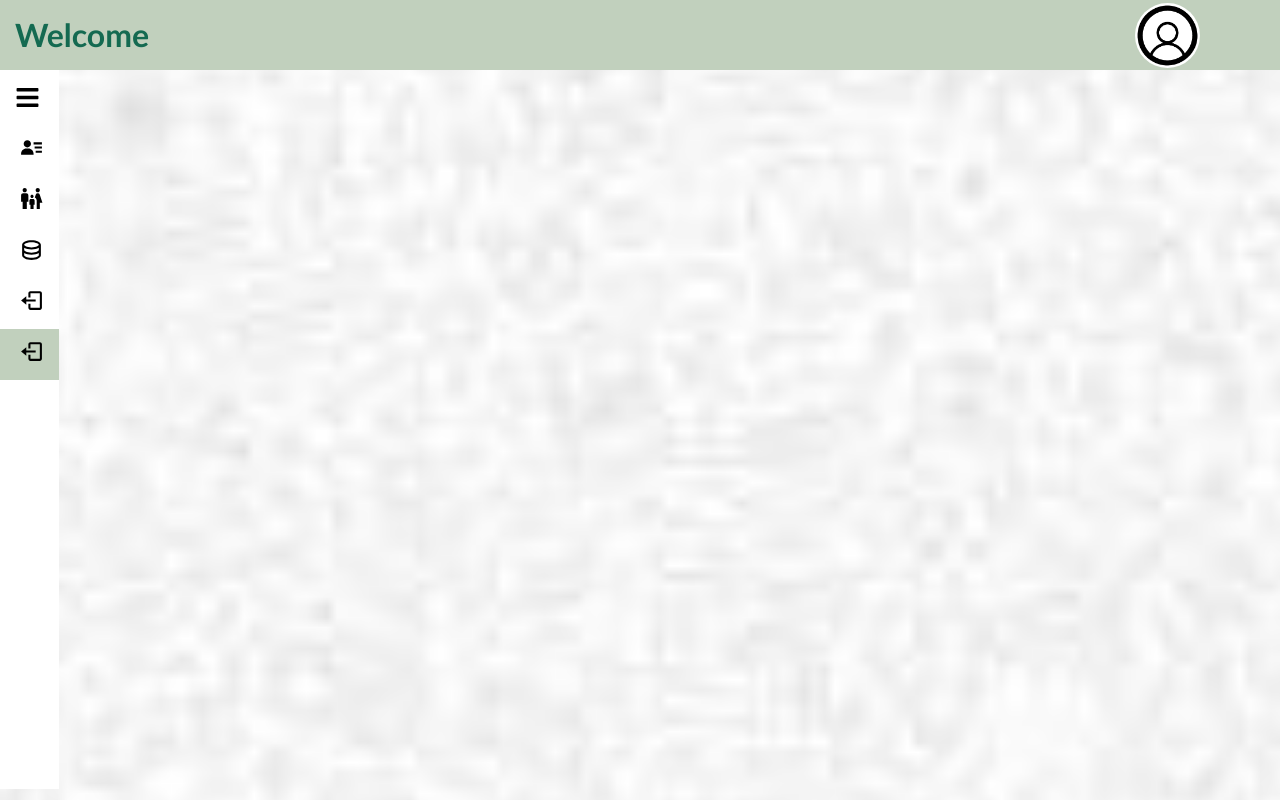
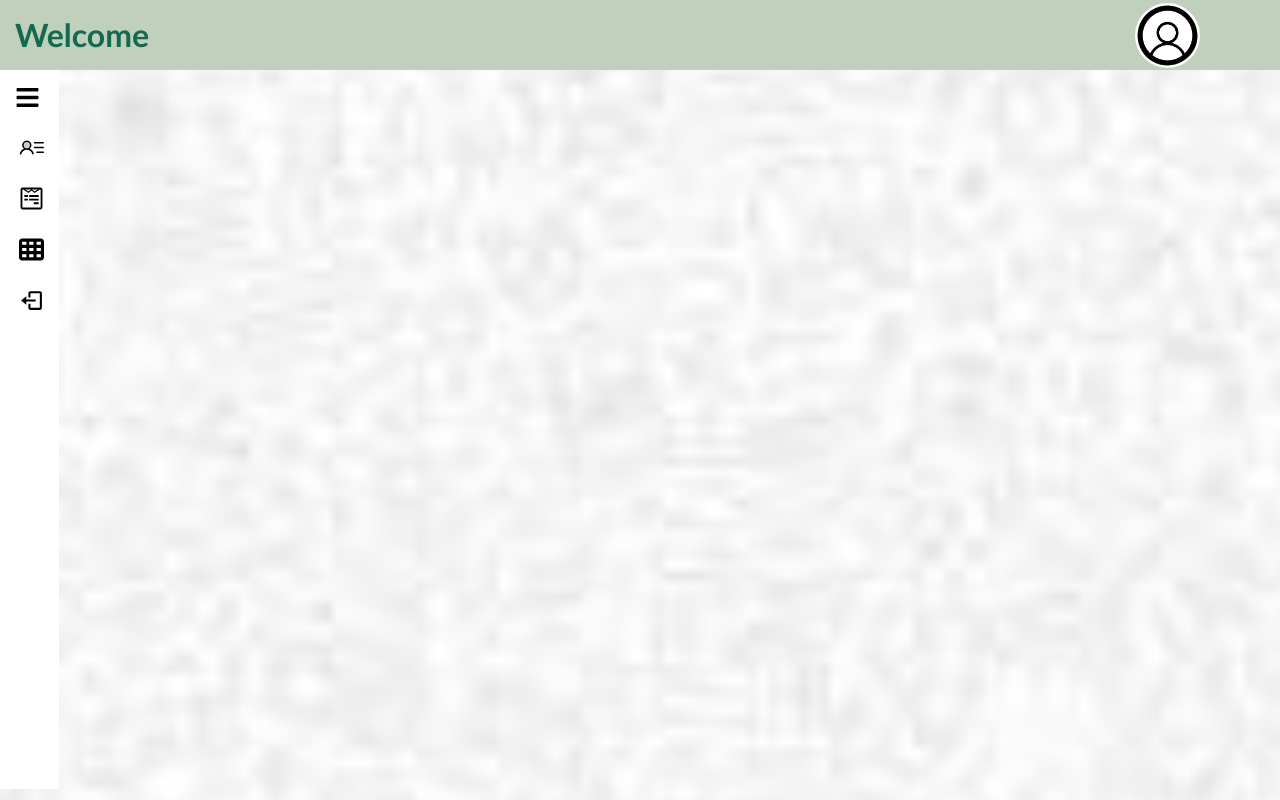
Before and after one commit to Dhirajsakariya/StudentMgntFE, a React (Create React App) app: page /TeacherSidebar in a window 1280 px wide. Built offline with nearby package versions, Linux system fonts and the light colour scheme.

Commit message:
sidebar icon

```diff
--- a/src/Components/Sidebar/AdminSidebar.jsx
+++ b/src/Components/Sidebar/AdminSidebar.jsx
@@ -1,9 +1,12 @@
 import React, { useState } from 'react';
 import './Sidebar.css';
 import { NavLink } from 'react-router-dom';
-import { BiSolidUserDetail, BiLogOut } from 'react-icons/bi';
-import { MdFamilyRestroom } from 'react-icons/md';
-import { RiDatabase2Line } from 'react-icons/ri';
+import { BiLogOut } from 'react-icons/bi';
+import { IoAddCircleOutline } from "react-icons/io5";
+import { FaGooglePay } from "react-icons/fa";
+
+import { MdFamilyRestroom } from "react-icons/md";
+import { PiStudentBold } from "react-icons/pi";
 import { FaBars } from 'react-icons/fa';
 import { useHistory } from 'react-router-dom';
 import user_icon from '../Assets/user_icon.png';
@@ -17,22 +20,33 @@ const AdminSidebar = ({userName, children }) => {
 
 
     const menuItem = [
+        // {
+        //     path: '/UpdateUserdetail',
+        //     name: 'User Detail',
+        //     icon: <BiSolidUserDetail  />
+        // },
         {
-            path: '/UpdateUserdetail',
-            name: 'User Detail',
-            icon: <BiSolidUserDetail />
+            path: '/AddSubject',
+            name: 'AddSubject',
+            icon: <IoAddCircleOutline   />
         },
         {
-            path: '/Familydetail',
-            name: 'Family',
-            icon: <MdFamilyRestroom />
+            path: '/FeeForm',
+            name: 'FeeForm',
+            icon: <FaGooglePay  />
         },
         {
-            path: '/JsonData',
-            name: 'Json Data',
-            icon: <RiDatabase2Line />
+        path: '/ParentsPortal',
+            name: 'ParentsPortal',
+            icon: <MdFamilyRestroom  />
         },
         {
+            path: '/StudentForm',
+            name: 'Student Form',
+            icon: <PiStudentBold  />
+        },
+
+            {
             path: '/login',
             name: 'Logout',
             icon: <BiLogOut />
@@ -76,8 +90,8 @@ const AdminSidebar = ({userName, children }) => {
                 <div style={{ width: isOpen ? '300px' : '60px' }} className="sidebar">
                     <div className="top-section">
                         <h1 style={{ display: isOpen ? 'block' : 'none' }} className="logo">
-                            {}
-                            <br /> <span>{}</span>
+                            Angle
+                            <br /> <span>Infotech</span>
                         </h1>
                         <div style={{ marginLeft: isOpen ? '30px' : '0px' }} className="bars">
                             <FaBars onClick={toggle} />
--- a/src/Components/Sidebar/StudentSidebar.jsx
+++ b/src/Components/Sidebar/StudentSidebar.jsx
@@ -2,8 +2,7 @@ import React, { useState } from 'react';
 import './Sidebar.css';
 import { NavLink } from 'react-router-dom';
 import { BiSolidUserDetail, BiLogOut } from 'react-icons/bi';
-import { MdFamilyRestroom } from 'react-icons/md';
-import { RiDatabase2Line } from 'react-icons/ri';
+import { FaGooglePay } from "react-icons/fa";
 import { FaBars } from 'react-icons/fa';
 import { useHistory } from 'react-router-dom';
 import user_icon from '../Assets/user_icon.png';
@@ -16,6 +15,11 @@ const StudentSidebar = ({ children }) => {
     const [dropdownOpen, setDropdownOpen] = useState(false);
 
     const menuItem = [
+        // {
+        //     path: '/StudentPersonal',
+        //     name: 'Student Personal',
+        //     icon: <BiSolidUserDetail />
+        // },
         {
             path: '/Student',
             name: 'Student',
@@ -24,14 +28,9 @@ const StudentSidebar = ({ children }) => {
         {
             path: '/StudentFeeForm',
             name: 'StudentFeeForm',
-            icon: <MdFamilyRestroom />
+            icon: <FaGooglePay   />
         },
 
-        {
-            path: '/TimeTable',
-            name: 'TimeTable',
-            icon: <MdFamilyRestroom />
-        },
         {
             path: '/login',
             name: 'Logout',
--- a/src/Components/Sidebar/TeacherSidebar.jsx
+++ b/src/Components/Sidebar/TeacherSidebar.jsx
@@ -1,9 +1,10 @@
 import React, { useState } from 'react';
 import './Sidebar.css';
 import { NavLink } from 'react-router-dom';
-import { BiSolidUserDetail, BiLogOut } from 'react-icons/bi';
-import { MdFamilyRestroom } from 'react-icons/md';
-import { RiDatabase2Line } from 'react-icons/ri';
+import {  BiLogOut } from 'react-icons/bi';
+import { PiUserListDuotone } from "react-icons/pi";
+import { FaWpforms } from "react-icons/fa";
+import { FaTableCells } from "react-icons/fa6";
 import { FaBars } from 'react-icons/fa';
 import { useHistory } from 'react-router-dom';
 import user_icon from '../Assets/user_icon.png';
@@ -16,28 +17,30 @@ const TeacherSidebar = ({ children }) => {
     const [dropdownOpen, setDropdownOpen] = useState(false);
 
     const menuItem = [
+        // {
+        //     path: '/TeacherPersonal',
+        //     name: 'TeacherPersonal',
+        //     icon: <PiUserListDuotone   />
+        // },
+
         {
             path: '/Standard',
             name: 'Standard',
-            icon: <BiSolidUserDetail />
+            icon: <PiUserListDuotone   />
         },
         {
             path: '/Student_Form',
             name: 'Student Form',
-            icon: <MdFamilyRestroom />
+            icon: <FaWpforms   />
         },
-        {
-            path: '/SubjectForm',
-            name: 'Subject Form',
-            icon: <RiDatabase2Line />
-        },
+
         {
             path: '/TimeTable',
             name: 'TimeTable',
-            icon: <BiLogOut />
+            icon: <FaTableCells  />
         },
         {
-            path: '/',
+            path: '/login',
             name: 'Logout',
             icon: <BiLogOut />
         }
```
